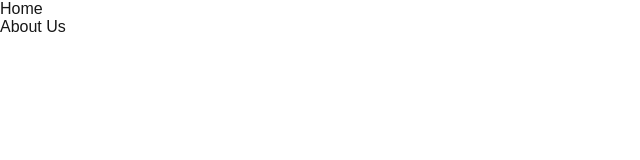
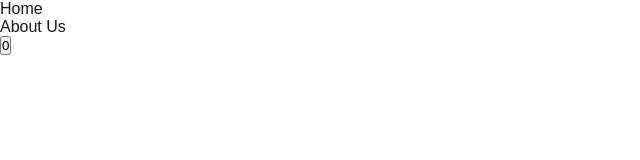
Before and after one commit to wonhopark89-dev/learn-nextjs14, a Next.js app: page / in a window 1280 px wide. Shown: the top 160 px of the page, without its empty margins (0-640 px from the left). Built offline with nearby package versions, Linux system fonts and the light colour scheme.

Commit message:
hydration

```diff
--- a/src/components/navigation.tsx
+++ b/src/components/navigation.tsx
@@ -1,9 +1,11 @@
 'use client';
 import Link from 'next/link';
 import { usePathname } from 'next/navigation';
+import { useState } from 'react';
 
 export default function Navigation() {
   const path = usePathname();
+  const [count, setCount] = useState(0);
   console.log(path);
   return (
     <nav>
@@ -15,6 +17,7 @@
           <Link href='/about-us'>About Us</Link>
         </li>
       </ul>
+      <button onClick={() => setCount((c) => c + 1)}>{count}</button>
     </nav>
   );
 }
```
